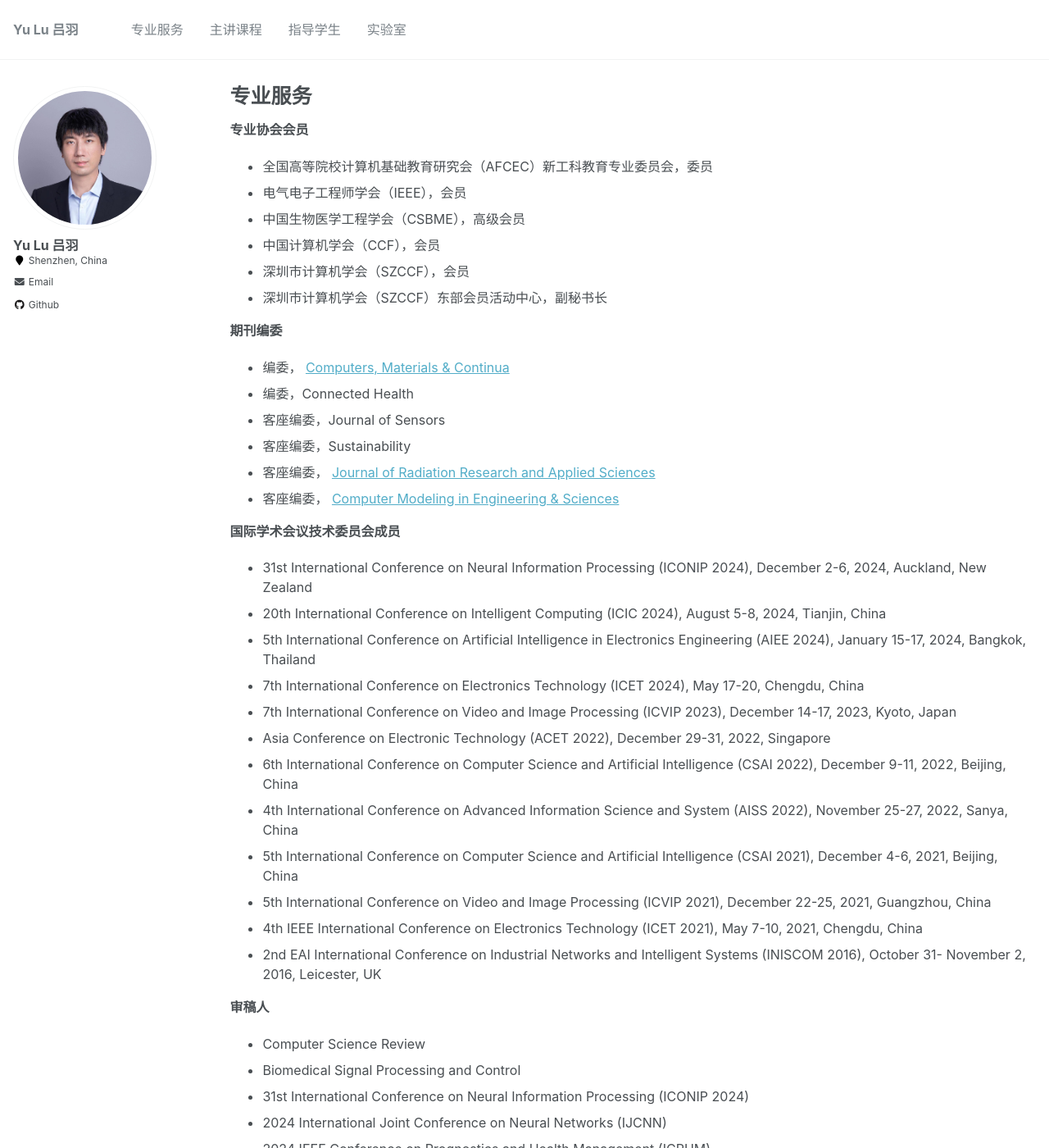
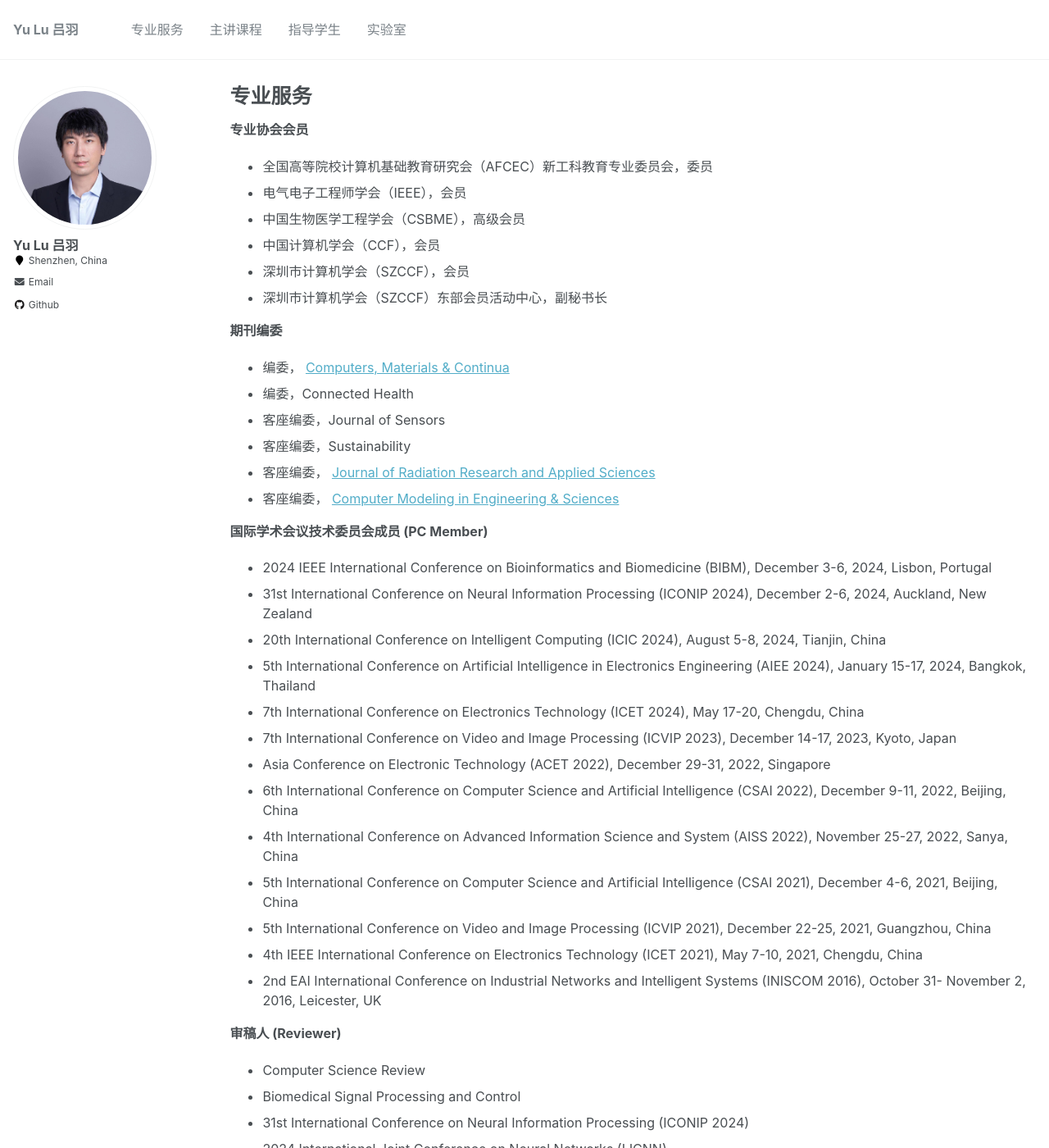
Before and after one commit to YukariUmezawa/lvyu.github.io, a Jekyll site: the page built from _pages/work.md, in a window 1280 px wide and 1400 px high. Shown: the whole window at 82% size. Built offline with Jekyll 4.4.1, drawn with Linux system fonts in a browser that asks for light colours.

Commit message:
Update work.md

```diff
--- a/_pages/work.md
+++ b/_pages/work.md
@@ -24,7 +24,8 @@ author_profile: true
 - 客座编委， [Computer Modeling in Engineering & Sciences](https://www.techscience.com/CMES/special_detail/frontiers)
 
 
-**国际学术会议技术委员会成员**
+**国际学术会议技术委员会成员 (PC Member)**
+- 2024 IEEE International Conference on Bioinformatics and Biomedicine (BIBM), December 3-6, 2024, Lisbon, Portugal
 - 31st International Conference on Neural Information Processing (ICONIP 2024), December 2-6, 2024, Auckland, New Zealand
 - 20th International Conference on Intelligent Computing (ICIC 2024), August 5-8, 2024, Tianjin, China
 - 5th International Conference on Artificial Intelligence in Electronics Engineering (AIEE 2024), January 15-17, 2024, Bangkok, Thailand
@@ -39,7 +40,7 @@ author_profile: true
 - 2nd EAI International Conference on Industrial Networks and Intelligent Systems (INISCOM 2016), October 31- November 2, 2016, Leicester, UK
 
 
-**审稿人**
+**审稿人 (Reviewer)**
 - Computer Science Review
 - Biomedical Signal Processing and Control
 - 31st International Conference on Neural Information Processing (ICONIP 2024)
```
